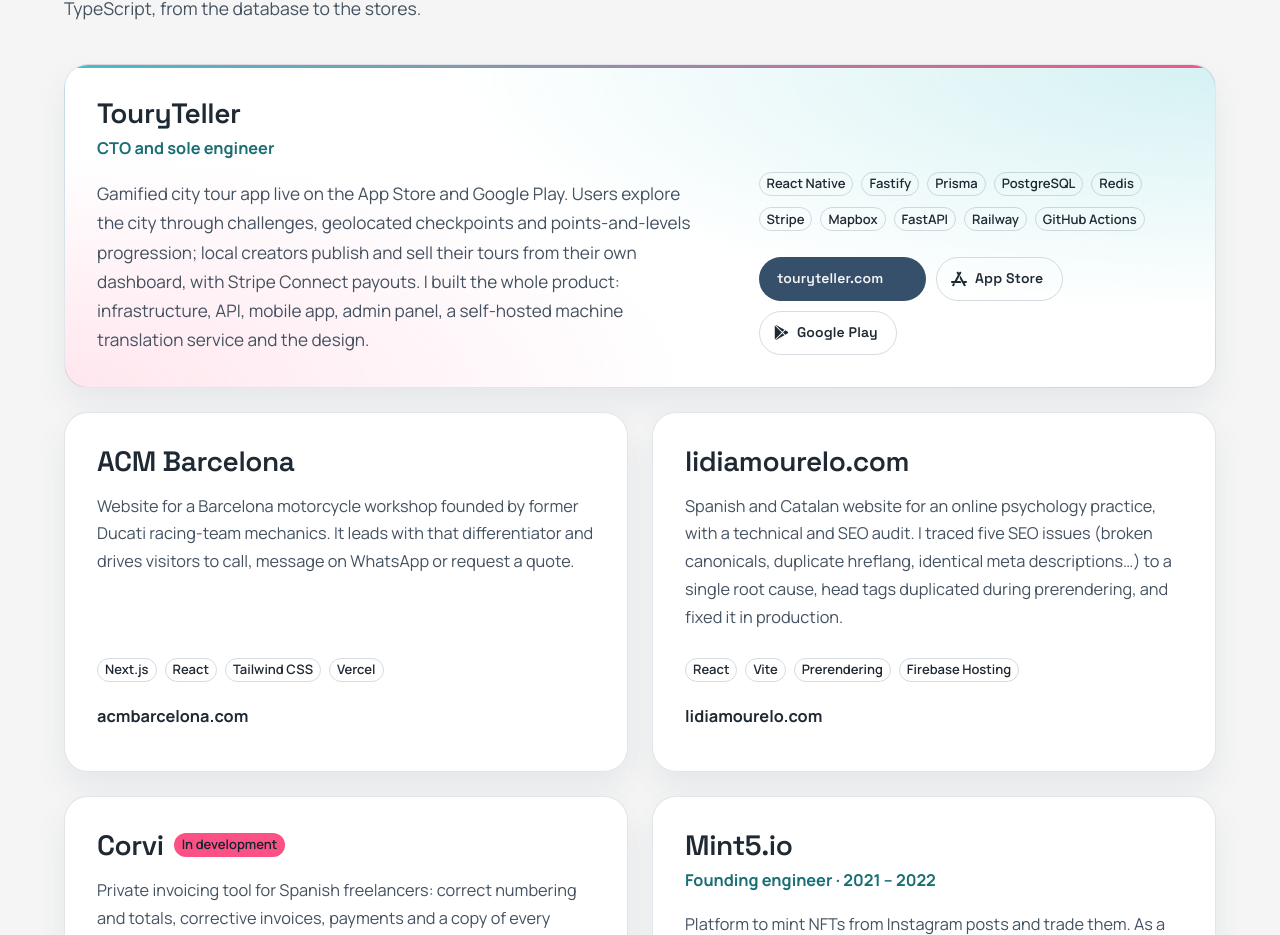
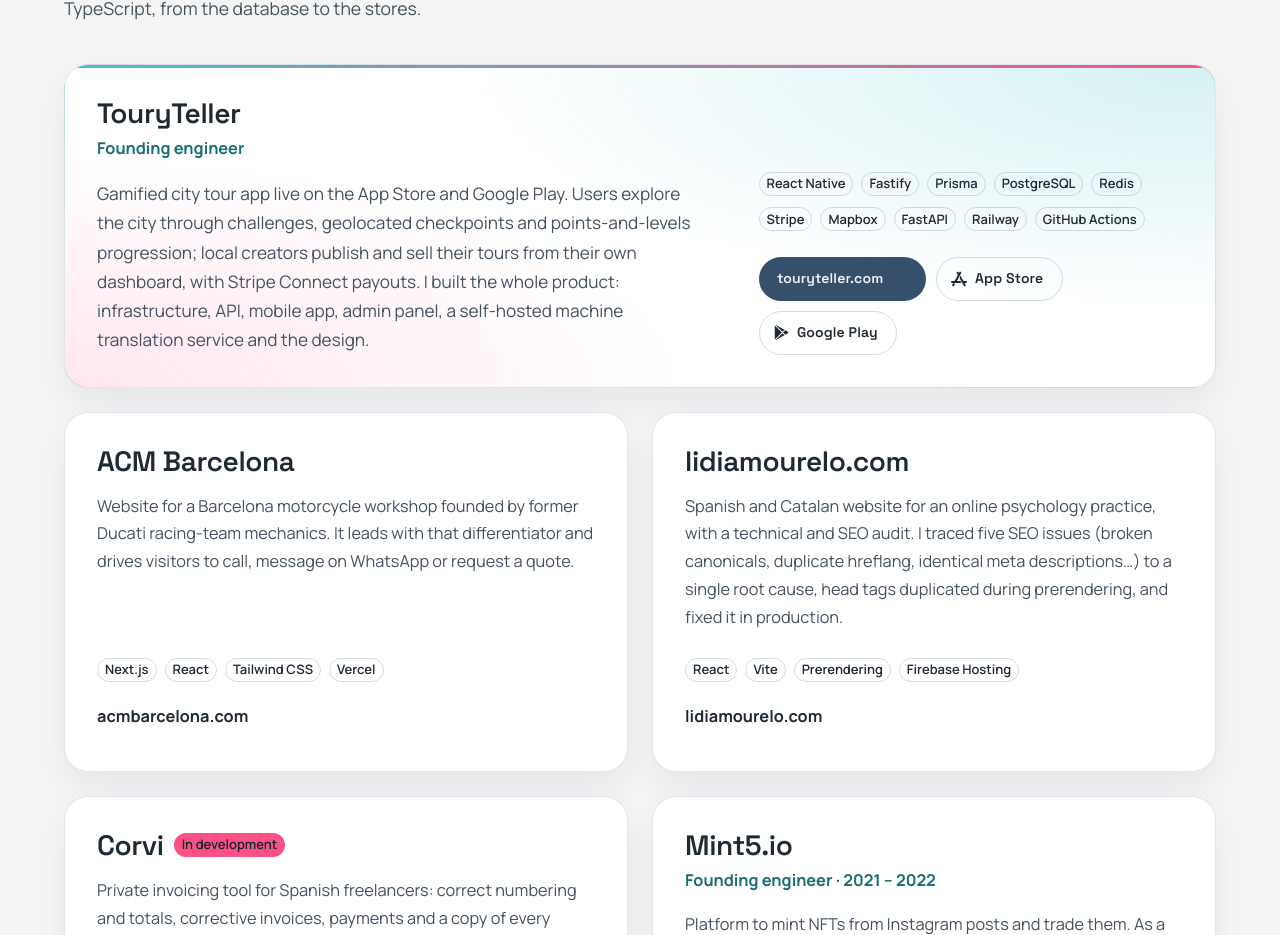
Before and after one commit to sarias980/portfolio, a React (Vite) app: page / in a window 1280 px wide. Shown: the part 3377-4312 px from the top of the page. Built offline with nearby package versions, Linux system fonts and the light colour scheme; some icons are missing.

Commit message:
Present the TouryTeller role as founding engineer instead of CTO

```diff
--- a/src/content/profile.ts
+++ b/src/content/profile.ts
@@ -300,7 +300,7 @@
 const projectsEn: Project[] = [
   {
     name: 'TouryTeller',
-    role: 'CTO and sole engineer',
+    role: 'Founding engineer',
     summary:
       'Gamified city tour app live on the App Store and Google Play. Users explore the city through challenges, geolocated checkpoints and points-and-levels progression; local creators publish and sell their tours from their own dashboard, with Stripe Connect payouts. I built the whole product: infrastructure, API, mobile app, admin panel, a self-hosted machine translation service and the design.',
     stack: [
@@ -353,7 +353,7 @@
 const projectsEs: Project[] = [
   {
     ...projectsEn[0],
-    role: 'CTO y único ingeniero',
+    role: 'Ingeniero del equipo fundador',
     summary:
       'App de rutas urbanas gamificadas publicada en App Store y Google Play. Los usuarios recorren la ciudad con retos, checkpoints geolocalizados y progresión por puntos y niveles; los creadores locales publican y venden sus rutas desde un panel propio, con cobros por Stripe Connect. Construí el producto entero: infraestructura, API, app móvil, panel de administración, un servicio propio de traducción automática y el diseño.',
   },
```
Also changed, not shown: 1 other file (tests, documents, lock files or other folders).
